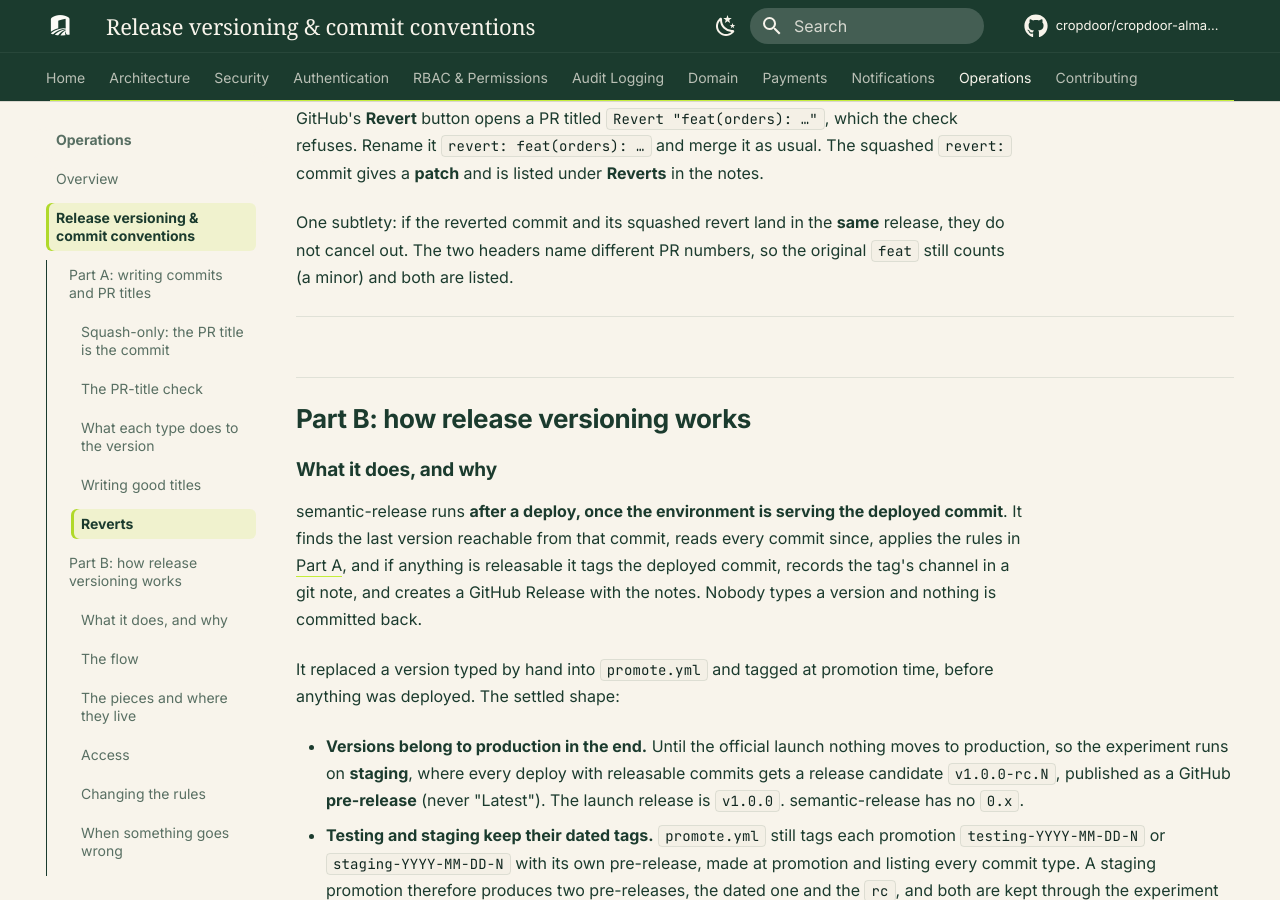
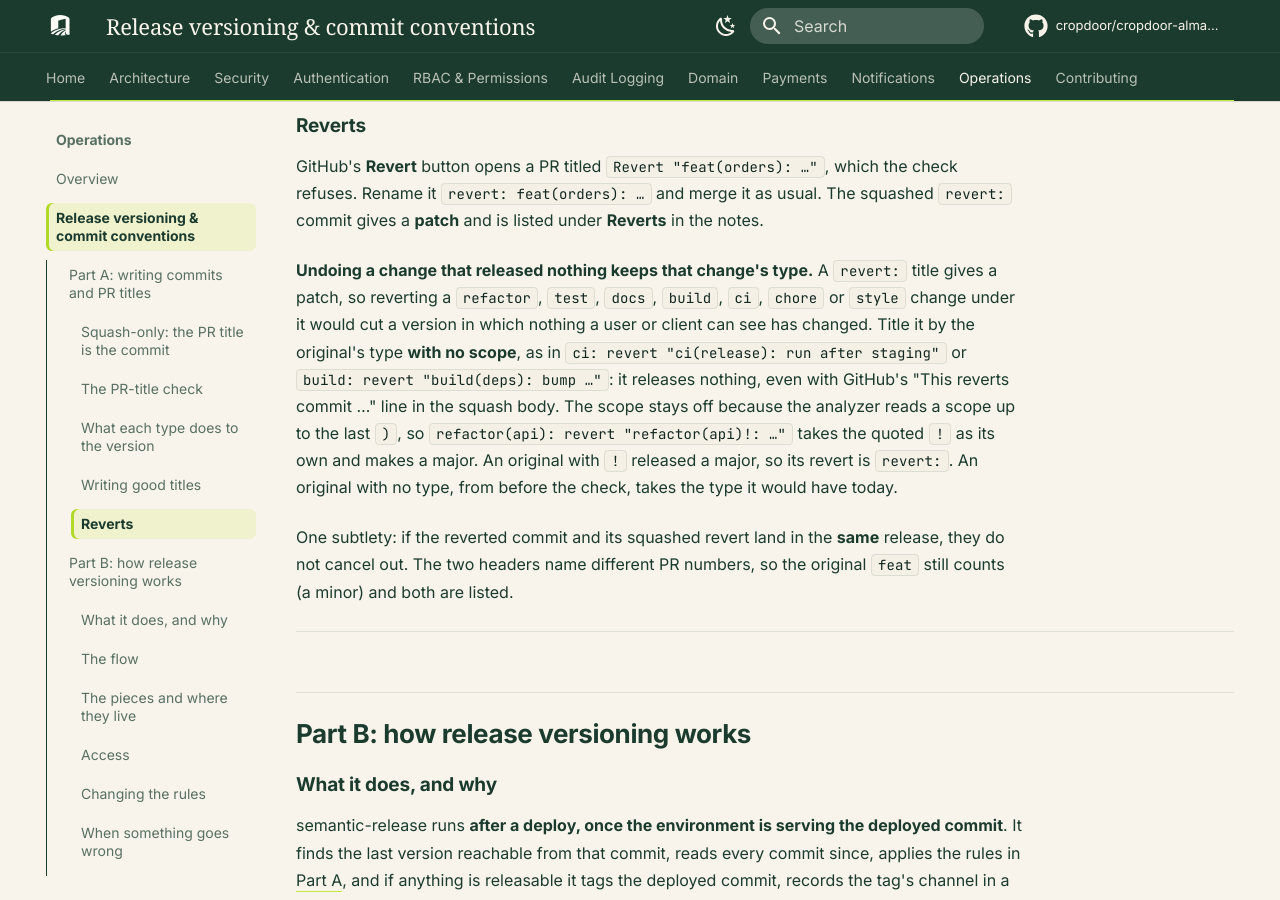
Before and after one commit to cropdoor/cropdoor-almanac, an MkDocs documentation site: the page built from docs/operations/release-versioning.md, in a window 1280 px wide and 900 px high, scrolled down 5880 px. Built offline with MkDocs 1.6.1 and Material for MkDocs 9.7.7, drawn with Linux system fonts in a browser that asks for light colours; some web fonts are replaced; comment, search, counter and statistics services are not loaded; some of the changed text lies outside the part shown.

Commit message:
operations: release versioning: a revert of a non-releasable change keeps its type, with no scope (CTO, 29 Oct)

```diff
--- a/docs/operations/release-versioning.md
+++ b/docs/operations/release-versioning.md
@@ -41,7 +41,7 @@ A title has the shape *type*, an optional *(scope)*, an optional `!`, a colon an
 | `feat` | A new capability: a new endpoint, a new flow, a new behavior users or clients can see |
 | `fix` | A correction: behavior that was wrong, including security fixes |
 | `perf` | A change whose point is speed or resource use, with behavior unchanged |
-| `revert` | Undoing an earlier change (see [Reverts](#reverts)) |
+| `revert` | Undoing an earlier `feat`, `fix`, `perf`, `revert` or `!` change (see [Reverts](#reverts)) |
 | `refactor` | Restructuring code without changing what it does |
 | `docs` | Documentation only |
 | `test` | Adding or correcting tests only |
@@ -58,7 +58,7 @@ What the check **refuses**:
 | --- | --- |
 | `check that PR titles are conventional` | No type |
 | `feature: check PR titles` | Unknown type: `feature` is not one of the eleven |
-| `Revert "ci: check PR titles"` | GitHub's default revert title has no type. Rename it `revert: …` |
+| `Revert "ci: check PR titles"` | GitHub's default revert title has no type. Rename it as [Reverts](#reverts) says: here `ci: revert …` |
 | `fix: ` | Empty subject |
 | `FEAT: add a basket` | Types are matched in lower case only |
 
@@ -108,6 +108,8 @@ Write the subject as a short statement of what the change does, in the words of
 ### Reverts
 
 GitHub's **Revert** button opens a PR titled `Revert "feat(orders): …"`, which the check refuses. Rename it `revert: feat(orders): …` and merge it as usual. The squashed `revert:` commit gives a **patch** and is listed under **Reverts** in the notes.
+
+**Undoing a change that released nothing keeps that change's type.** A `revert:` title gives a patch, so reverting a `refactor`, `test`, `docs`, `build`, `ci`, `chore` or `style` change under it would cut a version in which nothing a user or client can see has changed. Title it by the original's type **with no scope**, as in `ci: revert "ci(release): run after staging"` or `build: revert "build(deps): bump …"`: it releases nothing, even with GitHub's "This reverts commit …" line in the squash body. The scope stays off because the analyzer reads a scope up to the last `)`, so `refactor(api): revert "refactor(api)!: …"` takes the quoted `!` as its own and makes a major. An original with `!` released a major, so its revert is `revert:`. An original with no type, from before the check, takes the type it would have today.
 
 One subtlety: if the reverted commit and its squashed revert land in the **same** release, they do not cancel out. The two headers name different PR numbers, so the original `feat` still counts (a minor) and both are listed.
 
```
